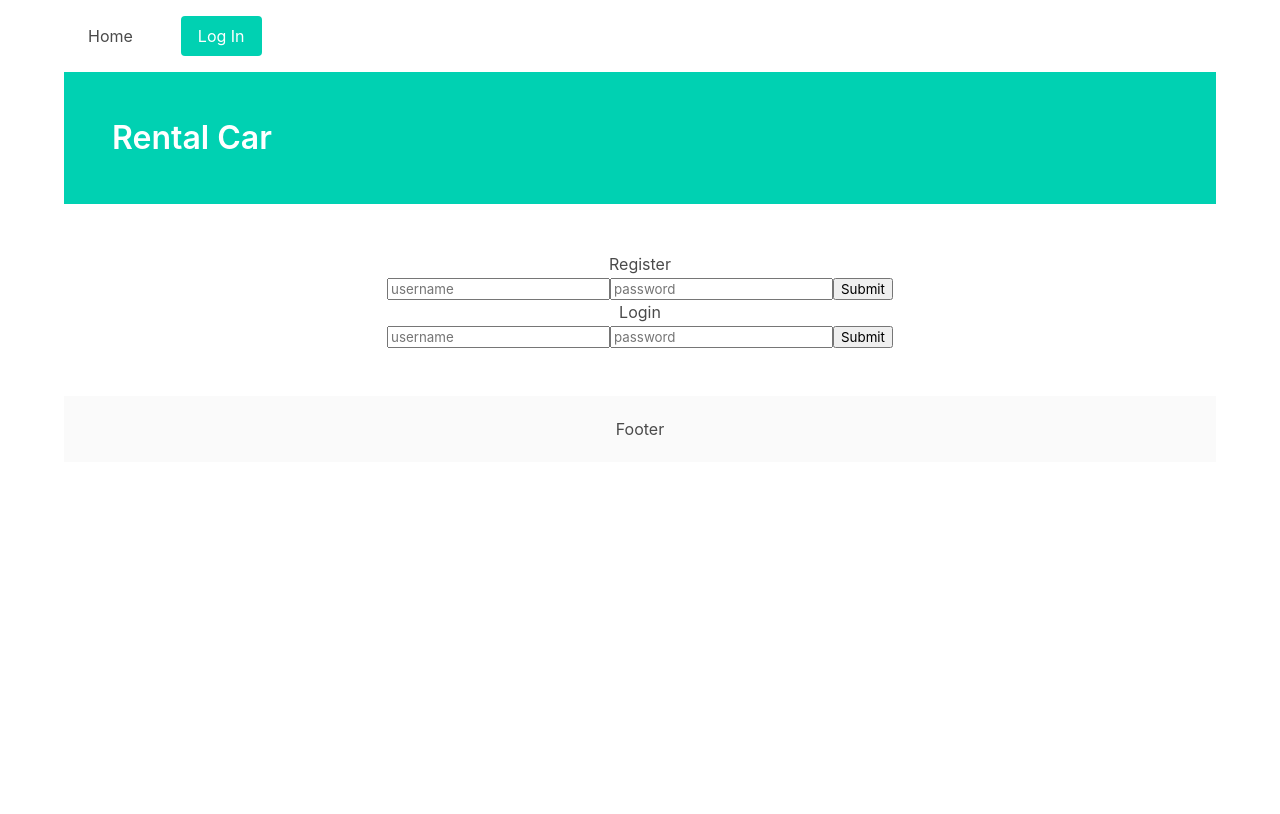
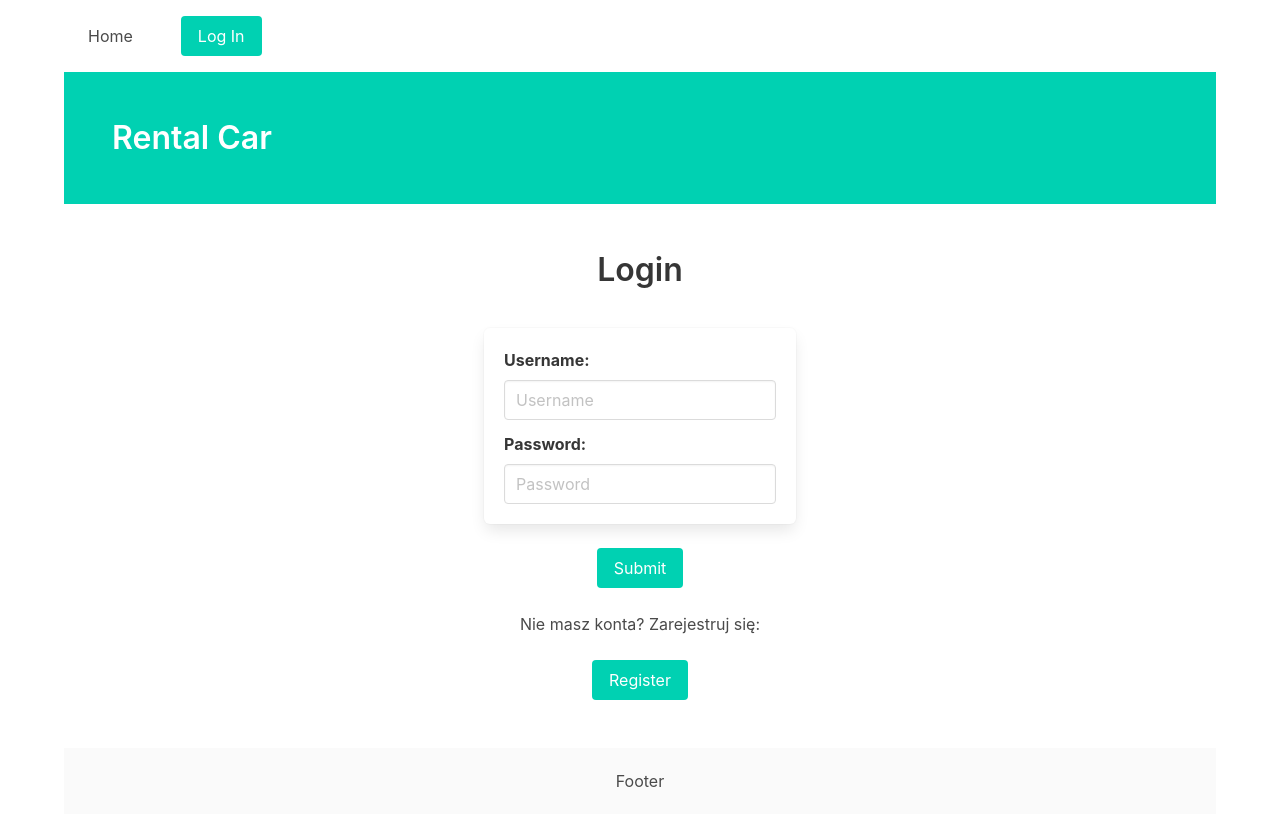
Before and after one commit to kibos92/car-rental, a React (Create React App) app in the folder front-end/: page /Login in a window 1280 px wide. Built offline with nearby package versions, Linux system fonts and the light colour scheme; the HTML template or start-up script is replaced by a standard one.

Commit message:
login and register styled

```diff
--- a/front-end/src/App.tsx
+++ b/front-end/src/App.tsx
@@ -13,6 +13,7 @@ import ReservationForm from "./components/ReservationForm";
 import Done from "./components/Done";
 import Reservations from "./components/Reservations";
 import Login from "./components/Login";
+import Register from "./components/Register";
 import { UserProvider } from "./hooks/useUser";
 import { Page } from "./components/Page";
 
@@ -32,6 +33,14 @@ const router = createBrowserRouter([
     element: (
       <Page>
         <Login />
+      </Page>
+    ),
+  },
+  {
+    path: "/Register",
+    element: (
+      <Page>
+        <Register />
       </Page>
     ),
   },
--- a/front-end/src/components/Login.tsx
+++ b/front-end/src/components/Login.tsx
@@ -3,19 +3,13 @@ import { useMutation } from "react-query";
 import { useNavigate } from "react-router-dom";
 import UserDataService, { UserCredentials } from "../services/user.service";
 import { useUserContext } from "../hooks/useUser";
+import { Link } from "react-router-dom";
 
 function Login() {
   const { setUser } = useUserContext();
   const navigate = useNavigate();
-  const [registerUsername, setRegisterUsername] = useState("");
-  const [registerPassword, setRegisterPassword] = useState("");
   const [loginUsername, setLoginUsername] = useState("");
   const [loginPassword, setLoginPassword] = useState("");
-
-
-  const register = useMutation((newUser: UserCredentials) => {
-    return UserDataService.register(newUser);
-  });
 
   const login = useMutation(
     (userData: UserCredentials) => {
@@ -29,16 +23,11 @@ function Login() {
 
         navigate("/");
       },
+      onError: () => {
+        alert("Error during login");
+      },
     }
   );
-
-  const handleRegister = () => {
-    const newUser: UserCredentials = {
-      username: registerUsername,
-      password: registerPassword,
-    };
-    register.mutate(newUser);
-  };
 
   const handleLogin = () => {
     const userData: UserCredentials = {
@@ -46,37 +35,53 @@ function Login() {
       password: loginPassword
     };
     login.mutate(userData);
+    setLoginUsername("");
+    setLoginPassword("");
   };
 
   return (
-    <div className="App">
       <div>
-        <h1>Register</h1>
-        <input
-          placeholder="username"
-          onChange={(e) => setRegisterUsername(e.target.value)}
-        />
-        <input
-          placeholder="password"
-          onChange={(e) => setRegisterPassword(e.target.value)}
-        />
-        <button onClick={handleRegister}>Submit</button>
+         <div className="content" style={{ display: 'flex', justifyContent: 'center', alignItems: 'center' }}>
+          <h1>Login</h1>
+        </div>
+
+        <div className="block" style={{ display: 'flex', justifyContent: 'center', alignItems: 'center' }}>
+
+        <div className="box">
+
+        <div className="field">
+        <label className="label">Username:</label>
+        <div className="control">
+        <input className="input" type="text" placeholder="Username" onChange={(e) => setLoginUsername(e.target.value)}/>
+        </div>
+        </div>
+
+        <div className="field">
+        <label className="label">Password: </label>
+        <div className="control">
+        <input className="input" type="password" placeholder="Password" onChange={(e) => setLoginPassword(e.target.value)}/>
+        </div>
+        </div>
+
+        </div>
+
+        </div>
+
+        <div className="block" style={{ display: 'flex', justifyContent: 'center', alignItems: 'center' }}>
+        <button className="button is-primary"  onClick={handleLogin}>Submit</button>
+        </div>
+
+        <div className="block" style={{ display: 'flex', justifyContent: 'center', alignItems: 'center' }}>
+          <p>Nie masz konta? Zarejestruj się: </p>
+        </div>
+
+        <div style={{ display: 'flex', justifyContent: 'center', alignItems: 'center' }}>
+          <Link to="/Register">
+        <button className="button is-primary">Register</button>
+        </Link>
+        </div>
+
       </div>
-
-      <div>
-        <h1>Login</h1>
-        <input
-          placeholder="username"
-          onChange={(e) => setLoginUsername(e.target.value)}
-        />
-        <input
-          placeholder="password"
-          onChange={(e) => setLoginPassword(e.target.value)}
-        />
-        <button onClick={handleLogin}>Submit</button>
-      </div>
-
-    </div>
   );
 }
 
--- /dev/null
+++ b/front-end/src/components/Register.tsx
@@ -0,0 +1,70 @@
+import { useState } from "react";
+import { useMutation } from "react-query";
+import { useNavigate } from "react-router-dom";
+import UserDataService, { UserCredentials } from "../services/user.service";
+
+function Register() {
+  const navigate = useNavigate();
+  const [registerUsername, setRegisterUsername] = useState("");
+  const [registerPassword, setRegisterPassword] = useState("");
+
+  const register = useMutation((newUser: UserCredentials) => {
+    return UserDataService.register(newUser);
+  },
+  {
+    onSuccess: async () => {
+        navigate("/Login");
+      },
+    onError: () => {
+      alert("Error during registration");
+    }
+  }
+  );
+
+  const handleRegister = () => {
+    const newUser: UserCredentials = {
+      username: registerUsername,
+      password: registerPassword,
+    };
+    register.mutate(newUser);
+    setRegisterUsername("");
+    setRegisterPassword("");
+  };
+
+  return (
+    <div>
+        <div className="content" style={{ display: 'flex', justifyContent: 'center', alignItems: 'center' }}>
+          <h1>Register</h1>
+        </div>
+
+        <div className="block" style={{ display: 'flex', justifyContent: 'center', alignItems: 'center' }}>
+
+<div className="box">
+
+<div className="field">
+<label className="label">Username:</label>
+<div className="control">
+<input className="input" type="text" placeholder="Username" onChange={(e) => setRegisterUsername(e.target.value)}/>
+</div>
+</div>
+
+<div className="field">
+<label className="label">Password: </label>
+<div className="control">
+<input className="input" type="password" placeholder="Password" onChange={(e) => setRegisterPassword(e.target.value)}/>
+</div>
+</div>
+
+</div>
+
+</div>
+
+<div className="block" style={{ display: 'flex', justifyContent: 'center', alignItems: 'center' }}>
+<button className="button is-primary"  onClick={handleRegister}>Submit</button>
+</div>
+
+  </div>
+  );
+}
+
+export default Register;
```
Also changed, not shown: 1 other file (tests, documents, lock files or other folders).
